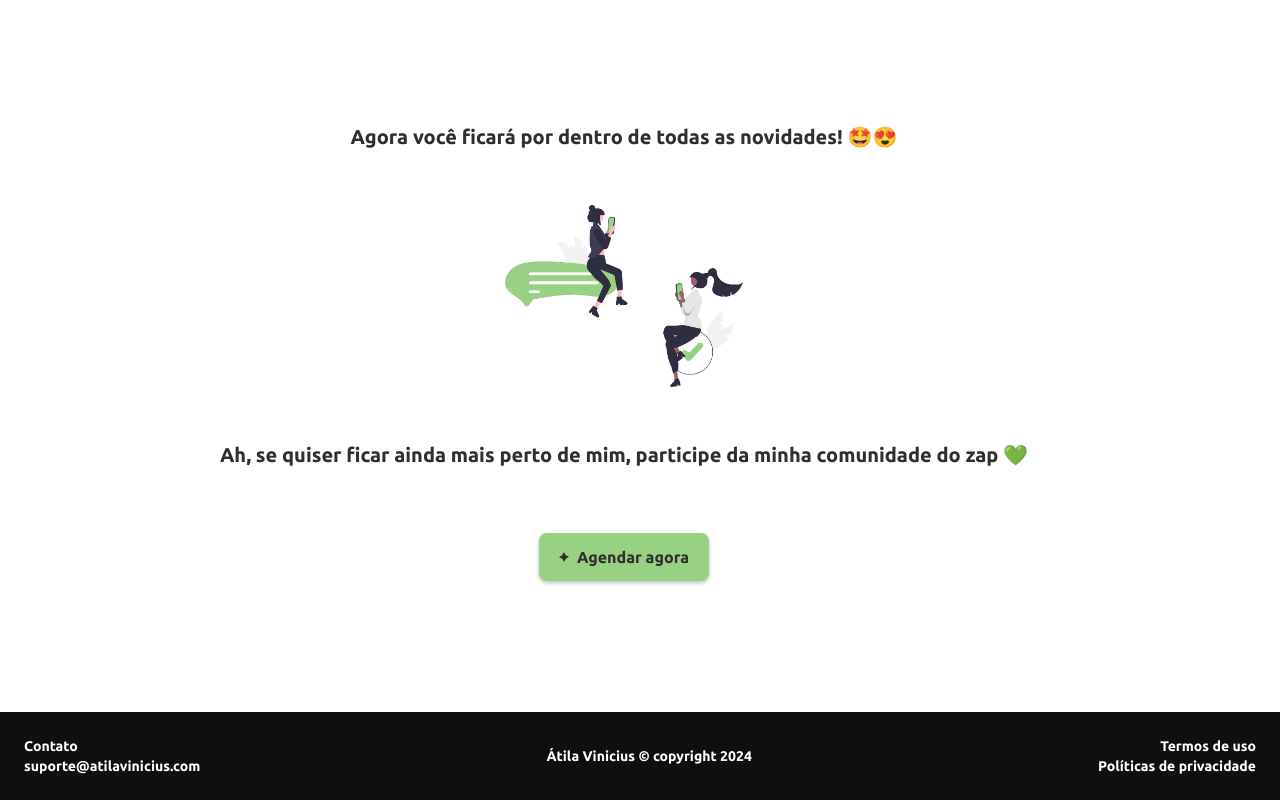
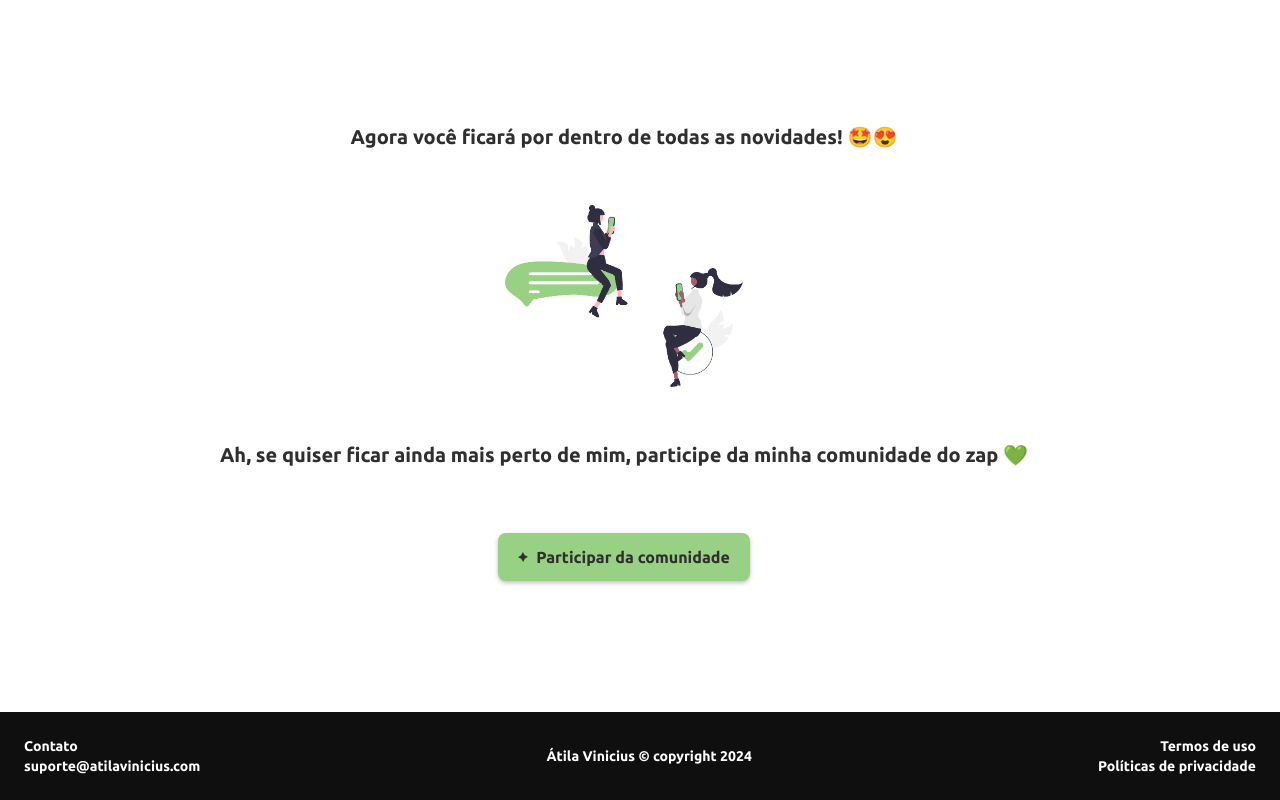
Before and after one commit to Brunowcst/proj-extensao, a Next.js app: page /successPage in a window 1280 px wide. Built offline with nearby package versions, Linux system fonts and the light colour scheme.

Commit message:
Update button text

```diff
--- a/src/app/successPage/page.tsx
+++ b/src/app/successPage/page.tsx
@@ -27,7 +27,7 @@ export default function SuccessPage() {
                     <div className="flex justify-center">
                         <Link href="https://www.instagram.com/atilaviniciuss/" passHref>
                             <Button type='button' className='px-7 md:px-5 md:text-sm lg:text-base' variant='link' rel="noopener">
-                                Agendar agora
+                                Participar da comunidade
                             </Button>
                         </Link>
                     </div>
```
